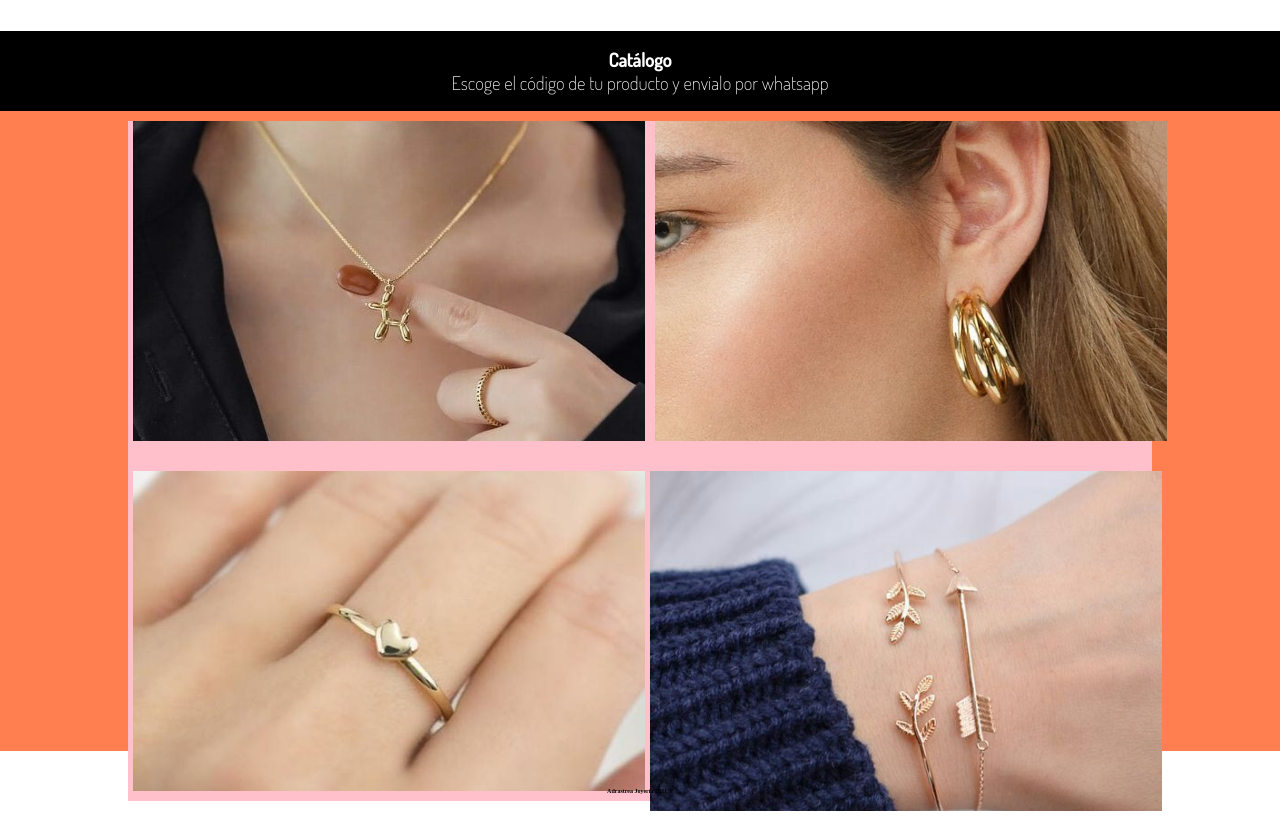
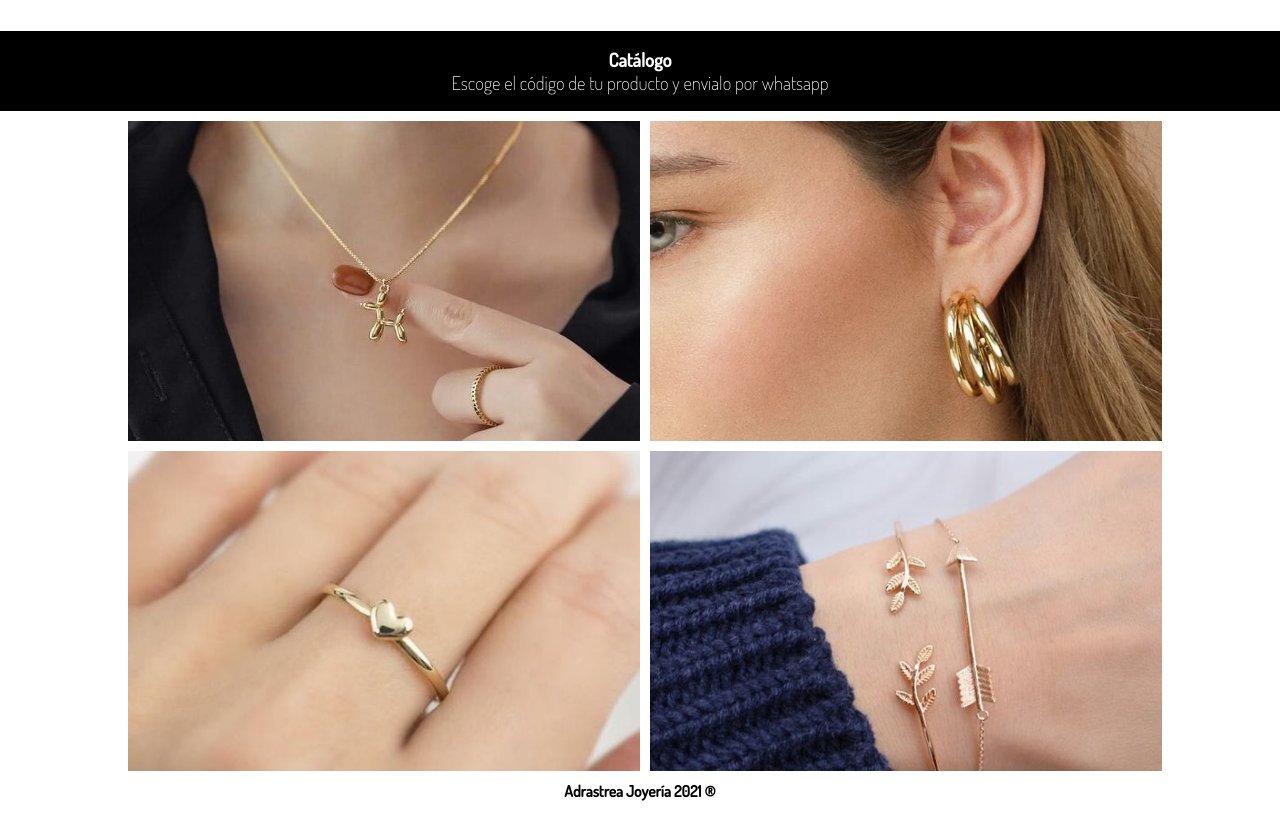
Before and after one commit to AnankeBJ/Jew-Adra, a plain HTML site: page index.html in a window 1280 px wide. Shown: the part 73-904 px from the top of the page. Drawn offline with Linux system fonts and the light colour scheme.

Commit message:
sections effects

```diff
--- a/index.html
+++ b/index.html
@@ -4,6 +4,7 @@
     <meta charset="UTF-8">
     <meta http-equiv="X-UA-Compatible" content="IE=edge">
     <meta name="viewport" content="width=device-width, initial-scale=1.0">
+    <link rel="shortcut icon" href="./images/icons/font.png" type="image/x-icon">
     <title>Adrastea</title>
     <link rel="stylesheet" href="./style.css">
 </head>
@@ -22,7 +23,7 @@
 
   <section class="jewelry__categories">
 
-    <div class="jewelry__containers">
+    <div class="jewelry__containers jewelry__category1">
       <img class="image__styles" src="./images/Collares/petcollar.jpeg" alt="pet collar">
     </div>
 
--- a/style.css
+++ b/style.css
@@ -28,7 +28,7 @@
 }
 .catalog__section{
     height: 90vh;
-    background-color: coral;
+    /*background-color: coral;*/
 
 }
 .catalog__title{
@@ -48,9 +48,9 @@
 
 .jewelry__categories{
     width: 80%;
-    height: 85vh;
+    height: 80vh;
     margin: auto;
-    background-color: pink;
+    /*background-color: pink*/
     display: grid;
     grid-template-columns: 50% 50%;
     grid-template-rows: 50% 50%;
@@ -60,9 +60,8 @@
 .jewelry__containers{
     width: 100%;
     height: 40vh;
-    background-color: aquamarine;
-    /*border: .4rem solid black;*/
-    margin: 0 .5rem;
+   /* background-color: aquamarine;*/
+
 
 }
 .image__styles{
@@ -70,11 +69,18 @@
     height: 100%;
     object-fit: cover;
 }
+.image__styles:hover{
+    opacity: 0.3;
 
+
+
+}
 
 footer{
     height: 10vh;
     display: flex;
     justify-content: center;
     align-items: center;
+    font-size: 2.5rem;
+    font-family: 'Dosis', sans-serif;
 }
```
Also changed, not shown: images/icons/font.png (added), images/icons/magnifying-glass.png (deleted), images/icons/sale.png (deleted), images/j1.jpeg (deleted), 2 other files.
